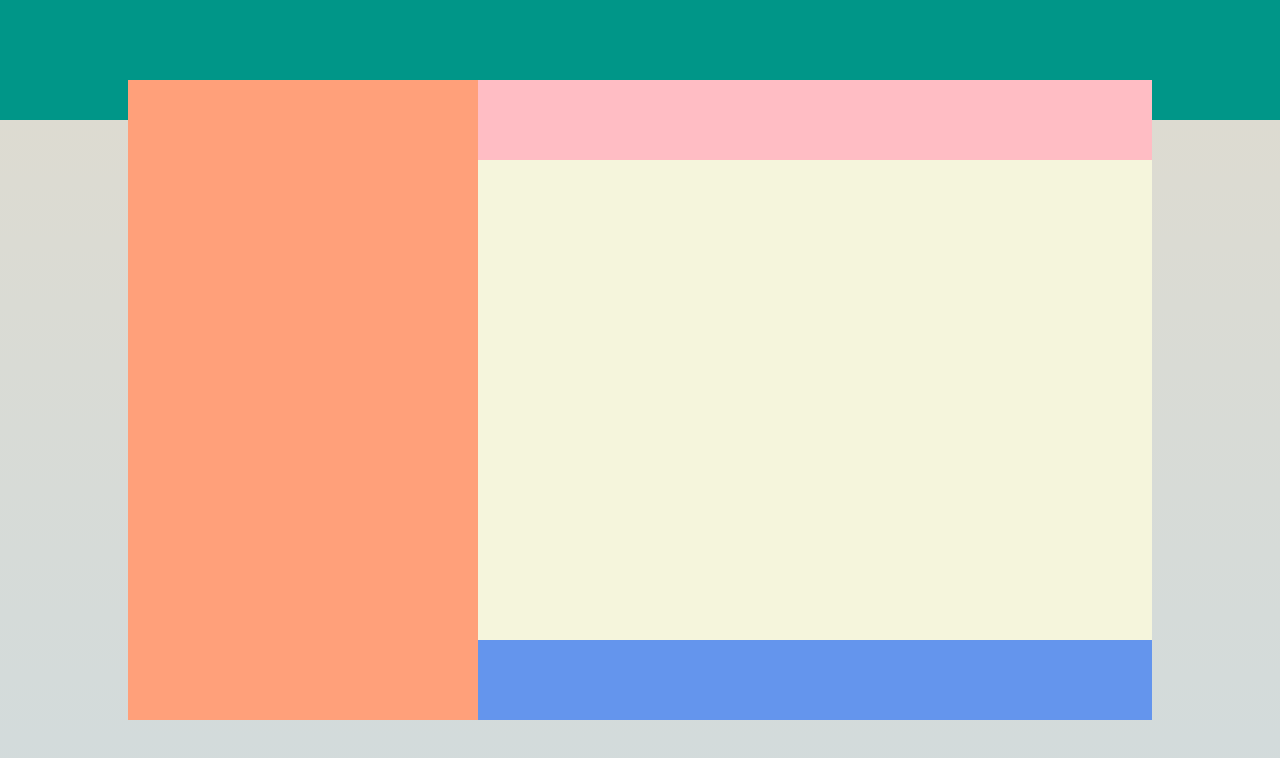
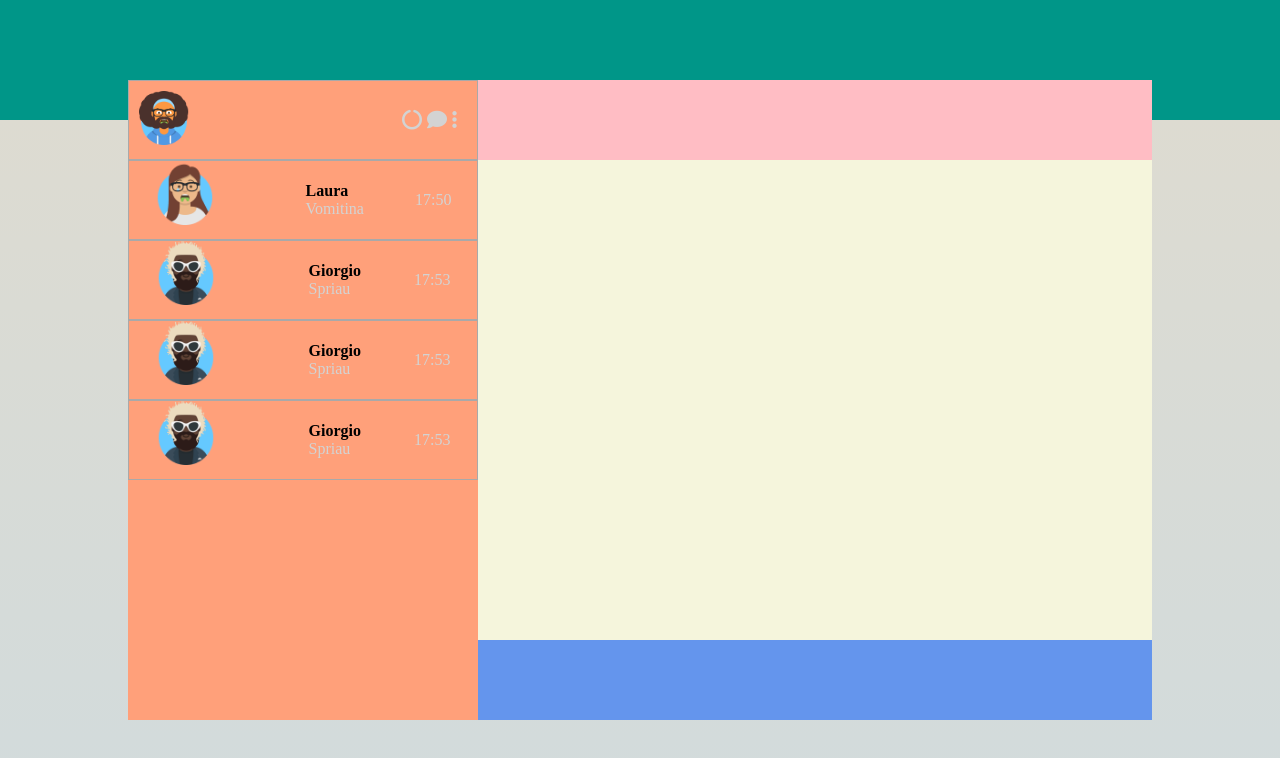
Before and after one commit to Filippo79/js-html-css-boolzap, a plain HTML site: page index.html in a window 1280 px wide. Drawn offline with Linux system fonts and the light colour scheme.

Commit message:
Commit 2

```diff
--- a/css/style.css
+++ b/css/style.css
@@ -8,23 +8,6 @@
     content: "";
     display: table;
     clear: both;
-}
-
-.container {
-    width: 100vw;
-    height: 100vh;
-    background-image: linear-gradient(to bottom, #009688 0px, #009688 15vh, #DDDBD1 15vh, #D2DBDC 100% );
-    display: flex;
-    justify-content: center;
-    align-items: center;
-}
-
-.container-base {
-    width: calc(100vw - 20%);
-    height: calc(100vh - 20%);
-    background-color: lightyellow;
-
-
 }
 
 aside {
@@ -61,3 +44,65 @@ footer {
     height: 80px;
     width: calc(100% - 350px);
 }
+
+.container {
+    width: 100vw;
+    height: 100vh;
+    background-image: linear-gradient(to bottom, #009688 0px, #009688 15vh, #DDDBD1 15vh, #D2DBDC 100% );
+    display: flex;
+    justify-content: center;
+    align-items: center;
+}
+
+.container-base {
+    width: calc(100vw - 20%);
+    height: calc(100vh - 20%);
+    background-color: lightyellow;
+}
+
+.contact-fix {
+    height: 80px;
+    width: 100%;
+    border: 1px solid darkgray;
+    display: flex;
+    justify-content: space-between;
+    align-items: center;
+}
+
+.foto-profilo-fix img {
+    width: 50px;
+    margin: 10px;
+}
+
+.contact-fix .icons {
+    font-size: 20px;
+    margin-right: 20px;
+    color: lightgray;
+}
+
+.contact {
+    height: 80px;
+    width: 100%;
+    border: 1px solid darkgray;
+    display: flex;
+    justify-content: space-around;
+    align-items: center;
+}
+
+.foto-profilo {
+    width: 100px;
+    height: 100%;
+}
+
+.foto-profilo img {
+    width: 60px;
+}
+
+.name p {
+    color: lightgrey;
+}
+
+.orario a {
+    color: lightgrey;
+    text-decoration: none;
+}
--- a/index.html
+++ b/index.html
@@ -11,7 +11,67 @@
     <body>
         <div class="container">
             <div class="container-base">
-                <aside class="">
+                <aside>
+                    <div class="contact-fix">
+                        <div class="foto-profilo-fix">
+                            <img src="img/mirko-cespuglio.png" alt="Foto">
+                        </div>
+                        <div class="icons">
+                            <i class="fas fa-circle-notch"></i>
+                            <i class="fas fa-comment"></i>
+                            <i class="fas fa-ellipsis-v"></i>
+                        </div>
+
+                    </div>
+                    <div class="contact">
+                        <div class="foto-profilo">
+                            <img src="img/laura-vomitina.png" alt="Foto">
+                        </div>
+                        <div class="name">
+                            <h4>Laura</h4>
+                            <p>Vomitina</p>
+                        </div>
+                        <div class="orario">
+                            <a href="#">17:50</a>
+                        </div>
+                    </div>
+                    <div class="contact">
+                        <div class="foto-profilo">
+                            <img src="img/giorgio-spriau.png" alt="Foto">
+                        </div>
+                        <div class="name">
+                            <h4>Giorgio</h4>
+                            <p>Spriau</p>
+                        </div>
+                        <div class="orario">
+                            <a href="#">17:53</a>
+                        </div>
+                    </div>
+                    <div class="contact">
+                        <div class="foto-profilo">
+                            <img src="img/giorgio-spriau.png" alt="Foto">
+                        </div>
+                        <div class="name">
+                            <h4>Giorgio</h4>
+                            <p>Spriau</p>
+                        </div>
+                        <div class="orario">
+                            <a href="#">17:53</a>
+                        </div>
+                    </div>
+                    <div class="contact">
+                        <div class="foto-profilo">
+                            <img src="img/giorgio-spriau.png" alt="Foto">
+                        </div>
+                        <div class="name">
+                            <h4>Giorgio</h4>
+                            <p>Spriau</p>
+                        </div>
+                        <div class="orario">
+                            <a href="#">17:53</a>
+                        </div>
+                    </div>
+
 
                 </aside>
                 <header>
```
Also changed, not shown: img/giorgio-spriau.png (added), img/laura-vomitina.png (added), img/mirko-cespuglio.png (added).
